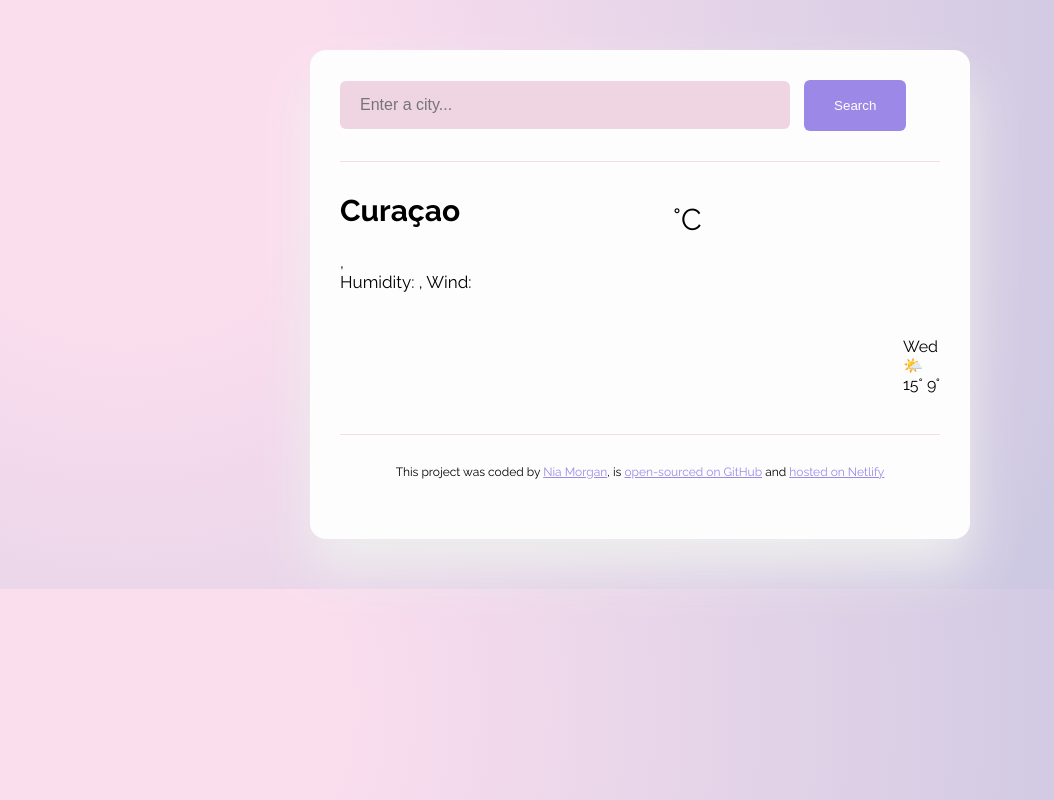
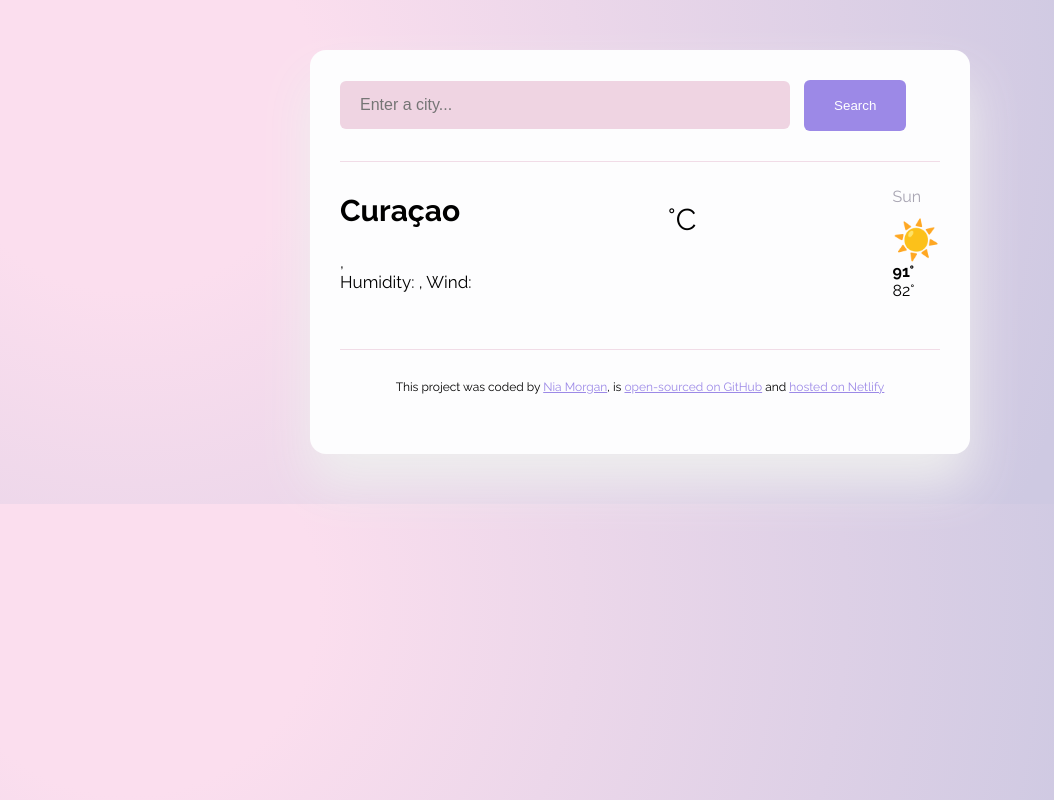
Before and after one commit to NiaMorgan29/Nia-Morgan-Weather-Forecast-App, a plain HTML site: page index.html in a window 1280 px wide. Shown: the whole page, without its empty margins (0-1054 px from the left). Drawn offline with nearby package versions, Linux system fonts and the light colour scheme; no server answers.

Commit message:
add html for weather forecast and css styling

```diff
--- a/index.html
+++ b/index.html
@@ -42,12 +42,18 @@
                         <div class="weather-temp-unit">°C</div>
                     </div>
                 </div>
+
                 <div class="weather-forecast">
-                    <div class="weather-forecast-day"></div>
-                    <div class="weather-forecast-date">Wed</div>
-                    <div class="weather-forecast-icon">🌤️</div>
-                    <div class="weather-forecast-temp">15° 9°</div>
+                    <div class=" weather-forecast-day">
+                        <div class="weather-forecast-date">Sun</div>
+                        <div class="weather-forecast-icon">☀️</div>
+                        <div class="weather-forecast temperatures"><strong>91°</strong> </div>
+                        <div class="weather-forecast-temp"> 82°</div>
+                    </div>
                 </div>
+
+
+            </div>
 
         </main>
         <footer> This project was coded by <a href="https://github.com/NiaMorgan29" target="_blank"> Nia Morgan</a>, is
--- a/src/style.css
+++ b/src/style.css
@@ -87,15 +87,19 @@ main {
   margin-top: 15px;
   font-size: 30px;
 }
-.weather-forecast-day {
-  text-align: center;
-  line-height: 500px;
-  margin-bottom: 150px;
-}
+
 .weather-forecast-date {
+  color: rgba(39, 33, 66, 0.4);
+  font-size: 16px;
+  line-height: 20px;
+  margin-bottom: 10px;
 }
 
 .weather-forecast-icon {
+  font-size: 38px;
+}
+
+.weather-forecast-temperatures {
 }
 
 .weather-forecast-temp {
```
